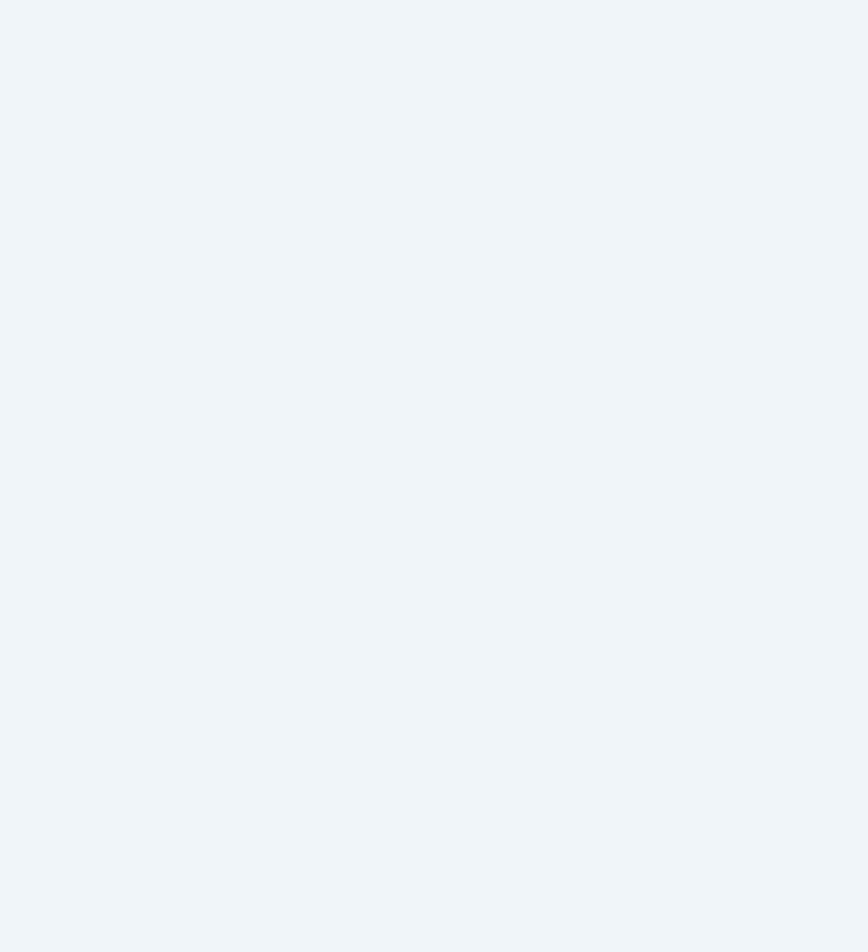
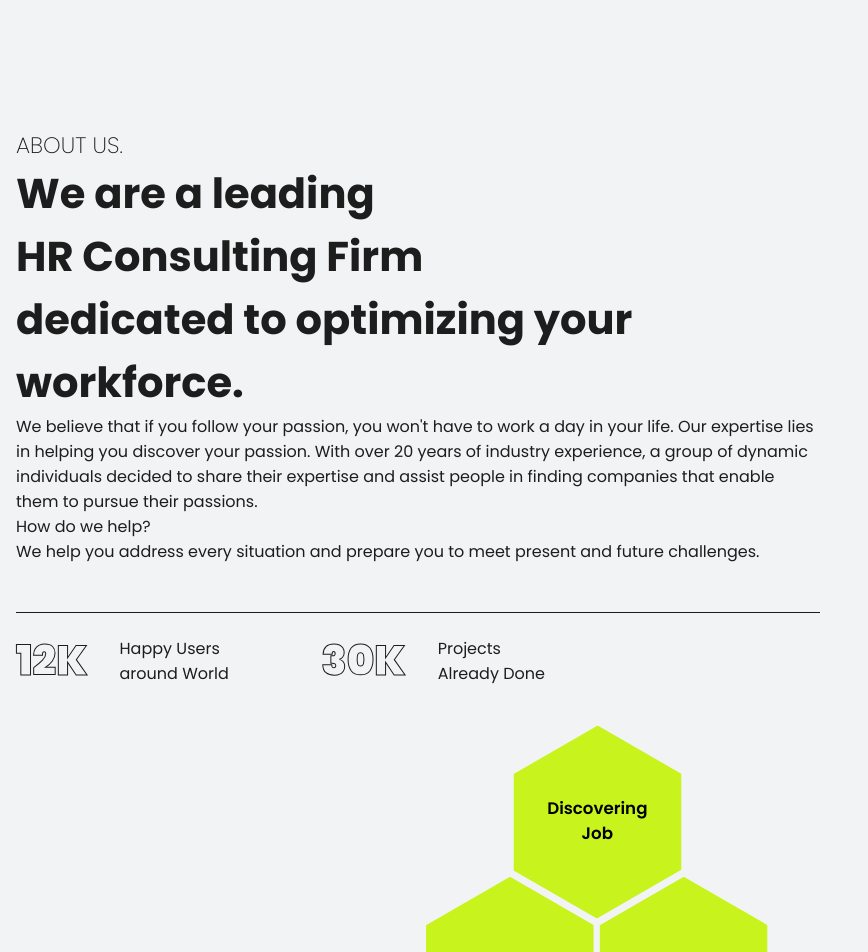
Before and after one commit to TYPESAFE-RUSTY/pro-hr-consultant, a Next.js app: page / in a window 1280 px wide. Shown: the top 952 px of the page, without its empty margins (0-868 px from the left). Before the commit the page ends 800 px from the top, so only its background shows below. Built offline with nearby package versions, Linux system fonts and the light colour scheme.

Commit message:
about section completed

```diff
--- a/src/app/page.tsx
+++ b/src/app/page.tsx
@@ -1,6 +1,9 @@
+import About from "@/components/About"
+
 export default function Home() {
   return (
     <>
+    <About/>
     </>
   )
 }
--- /dev/null
+++ b/src/components/About.tsx
@@ -0,0 +1,58 @@
+import "@/styles/r_about.css"
+
+export default function About() {
+    return (
+        <section id="About" className="container section-padding">
+            <div className="flex align-center wrap">
+                <div className="flex place-center content" style={{ flexDirection: "column" }}>
+                    <h2 className="fs-200">ABOUT US.</h2>
+                    <h3 className="fs-600">
+                        <span>We are a leading </span><br />
+                        <span>HR Consulting Firm </span><br />
+                        <span>dedicated to optimizing your workforce.</span><br />
+                    </h3>
+                    <p className="fs-xs">We believe that if you follow your passion, you won&apos;t have to work a day in your life. Our expertise lies in helping you discover your passion.
+                        With over 20 years of industry experience, a group of dynamic individuals decided to share their expertise and assist people in finding companies that enable them to pursue their passions.
+                        <br />
+                        How do we help?
+                        <br />
+                        We help you address every situation and prepare you to meet present and future challenges.</p>
+                    <div className="flex wrap  border info">
+                        <div>
+                            <span className="outline fs-600">12K</span>
+                            <div>Happy Users around World</div>
+                        </div>
+                        <div>
+                            <div className="flex wrap">
+                                <span className="outline fs-600">30K</span>
+                            </div>
+                            <div>Projects Already Done</div>
+                        </div>
+                    </div>
+                </div>
+                <ul id="grid" className="hexcontainer clear fs-xs">
+                    <li >
+                        <div className="hexagon" style={{ visibility: "hidden" }}></div>
+                    </li>
+                    <li>
+                        <div className="hexagon" style={{ display: "flex", alignItems: "center", placeContent: "center" }}><div>Discovering Job</div></div>
+                    </li>
+                    <li>
+                        <div className="hexagon" style={{ visibility: "hidden" }}></div>
+                    </li>
+                    <li>
+                        <div className="hexagon" style={{ display: "flex", alignItems: "center", placeContent: "center" }}>
+                            <div>Preparation for the job
+                            </div>
+                        </div>
+                    </li>
+                    <li>
+                        <div className="hexagon" style={{ display: "flex", alignItems: "center", placeContent: "center" }}>
+                            <div>Shaping future growth</div>
+                        </div>
+                    </li>
+                </ul>
+            </div>
+        </section>
+    )
+}
--- /dev/null
+++ b/src/styles/r_about.css
@@ -0,0 +1,139 @@
+#About .content {
+    max-width: 80ch;
+}
+
+#About .content>* {
+    margin: 0;
+}
+
+#About .hexcontainer {
+    width: 30rem;
+    color: black;
+    padding-block: 4rem;
+    scale: 1.25;
+}
+
+#About h2 {
+    font-weight: 100;
+}
+
+#About h3 {
+    justify-items: center;
+    font-weight: 700;
+}
+
+#About .info {
+    border-top: 1px solid;
+    margin-block-start: 3rem;
+    padding-block-start: 1rem;
+    gap: 4rem;
+}
+
+#About .info>* {
+    display: flex;
+    width: 24ch;
+    gap: 2rem;
+    align-items: center;
+}
+
+
+
+
+#grid {
+    position: relative;
+    margin: 0 auto;
+    width: 100%;
+    padding: 0;
+    /* Clears unordered list default of 40px */
+}
+
+
+.clear:after {
+    content: "";
+    display: block;
+    clear: both;
+}
+
+#grid li {
+    list-style-type: none;
+    position: relative;
+    float: left;
+    width: 27.85714285714286%;
+    padding: 0 0 32.16760145166612% 0;
+    -o-transform: rotate(-60deg) skewY(30deg);
+    -moz-transform: rotate(-60deg) skewY(30deg);
+    -webkit-transform: rotate(-60deg) skewY(30deg);
+    -ms-transform: rotate(-60deg) skewY(30deg);
+    transform: rotate(-60deg) skewY(30deg);
+    background: fd005f;
+    visibility: hidden;
+    overflow: hidden;
+}
+
+#grid li .hexagon {
+    position: absolute;
+    top: 0;
+    left: 0;
+    width: 100%;
+    height: 100%;
+    background: #c9f31d;
+    -o-transform: skewY(-30deg) rotate(60deg);
+    -moz-transform: skewY(-30deg) rotate(60deg);
+    -webkit-transform: skewY(-30deg) rotate(60deg);
+    -ms-transform: skewY(-30deg) rotate(60deg);
+    transform: skewY(-30deg) rotate(60deg);
+}
+
+#grid li * {
+    visibility: visible;
+}
+
+#grid li:nth-child(3n+2) {
+    margin: 0 1%;
+}
+
+#grid li:nth-child(6n+4),
+#grid li:nth-child(6n+5),
+#grid li:nth-child(6n+6) {
+    margin-top: -6.9285714285%;
+    margin-bottom: -6.9285714285%;
+    -o-transform: translateX(50%) rotate(-60deg) skewY(30deg);
+    -moz-transform: translateX(50%) rotate(-60deg) skewY(30deg);
+    -webkit-transform: translateX(50%) rotate(-60deg) skewY(30deg);
+    -ms-transform: translateX(50%) rotate(-60deg) skewY(30deg);
+    transform: translateX(50%) rotate(-60deg) skewY(30deg);
+}
+
+#grid li:nth-child(6n+4) {
+    margin-left: 0.5%;
+}
+
+.hexagon {
+    display: flex;
+    align-items: center;
+    place-content: center;
+}
+
+.hexagon>div {
+    text-align: center;
+    padding: 1em;
+    font-weight: 600;
+    font-size: smaller;
+}
+
+/* @media screen and (max-width : 990px) {
+    #grid {
+        scale: 1;
+    }
+}
+
+@media screen and (max-width : 550px) {
+    #grid {
+        padding-top: 1em;
+        scale: 2;
+    }
+
+    #grid>li>div {
+        font-size: x-small;
+    }
+} */
```
